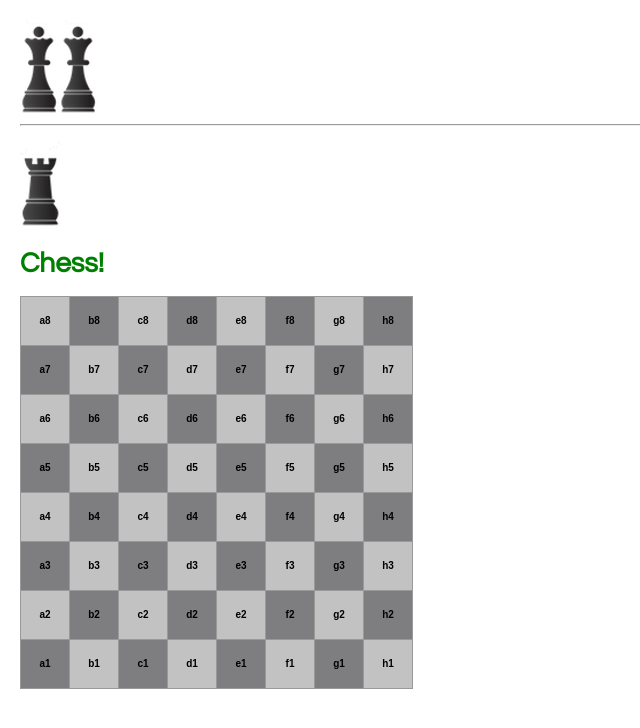
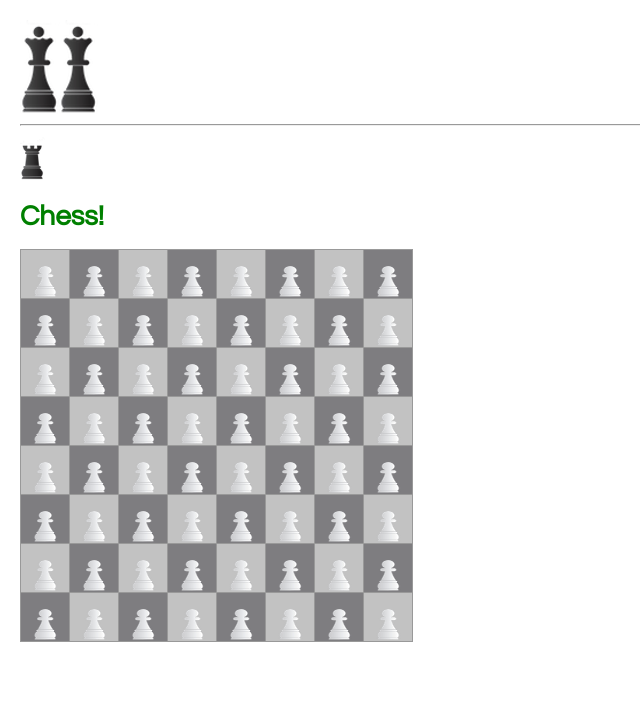
Before and after one commit to khurlbut/chess-ui-v3, a React app: page / in a window 1280 px wide. Shown: the whole page, without its empty margins (0-640 px from the left). Built offline with nearby package versions, Linux system fonts and the light colour scheme.

Commit message:
Pawns on the board!

```diff
--- a/src/js/components/Board/Square.js
+++ b/src/js/components/Board/Square.js
@@ -1,8 +1,11 @@
 import React from "react";
 import color from "./Square/Color"
 import label from "./Square/Label";
+import Piece from "../Piece";
+import imageMapper from "../Piece/ImageMapper";
 
 let i = null;
+let p = 'wP';
 
 export default class Square extends React.Component {
   constructor(props) {
@@ -15,7 +18,9 @@ export default class Square extends React.Component {
     return (
         <div>
           <button className={color(i)} >
-            {label(i)}
+            {/*<Piece name={p} />*/}
+            {/*{label(i)}*/}
+            <img src={imageMapper(p)} className={'piece'} />
           </button>
         </div>
       );
--- a/src/js/components/Piece.js
+++ b/src/js/components/Piece.js
@@ -1,5 +1,8 @@
 import React from "react";
 import imageMapper from "./Piece/ImageMapper";
+import color from "./Board/Square/Color";
+
+let style="piece";
 
 export default class Piece extends React.Component {
   constructor(props) {
@@ -17,6 +20,6 @@ export default class Piece extends React.Component {
   }
 
   render() {
-    return( <img src={this.image} /> )
+    return( <img src={this.image} className={style} /> )
   }
 }
--- a/src/js/components/Piece/ImageMapper.js
+++ b/src/js/components/Piece/ImageMapper.js
@@ -30,9 +30,6 @@ const IMAGES = {
 }
 
 function image(piece) {
-  console.log("ImageLoader: piece is:" + piece);
-  console.log("ImageLoader: " + IMAGES[piece]);
-  console.log("ImageLoader: " + IMAGES.test);
   return IMAGES[piece];
 }
 
--- a/src/scss/main.scss
+++ b/src/scss/main.scss
@@ -5,6 +5,14 @@ body {
 
 div {
     color: green;
+}
+
+.piece {
+    border: 0px;
+    border-radius: 0px;
+    padding: 0px;
+    width: 25px;
+    height: 47px;
 }
 
 .board-row:after {
```
